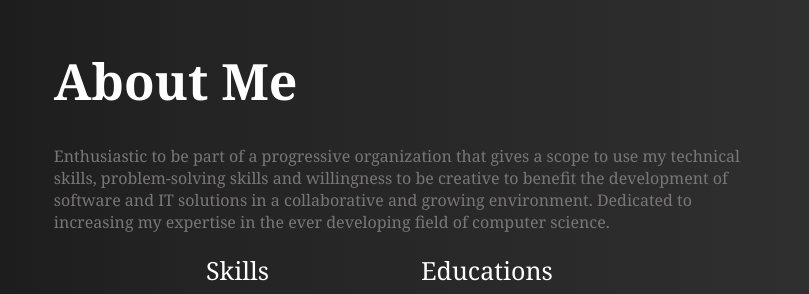
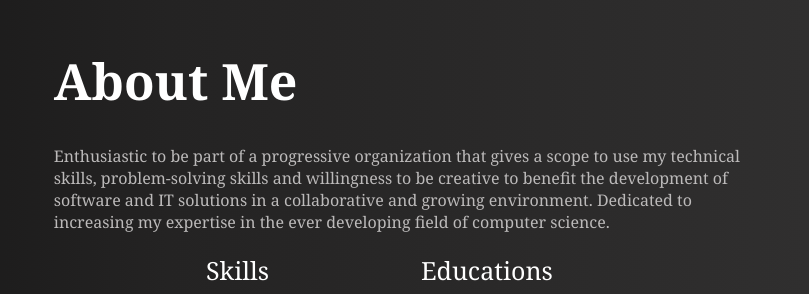
Before and after one commit to rahulchamp181/My-Portfolio, a plain HTML site: page index.html in a window 1280 px wide. Shown: the part 528-822 px from the top of the page, 471-1280 px from the left. Drawn offline with Linux system fonts and the light colour scheme.

Commit message:
Update style.css

```diff
--- a/style.css
+++ b/style.css
@@ -125,7 +125,7 @@ nav ul li a:hover::after {
 }
 
 #description {
-    color: #797676;
+    color: #bcbaba;
 }
 
 .tab-titles {
```
